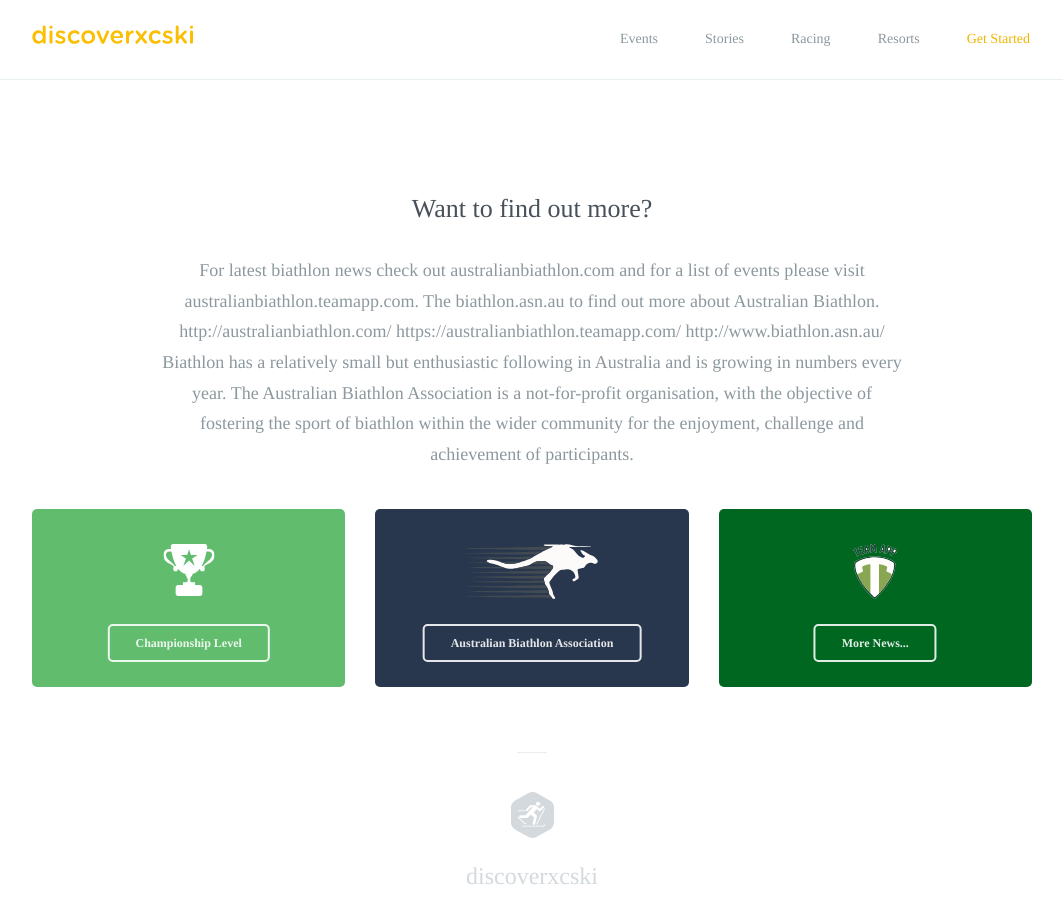
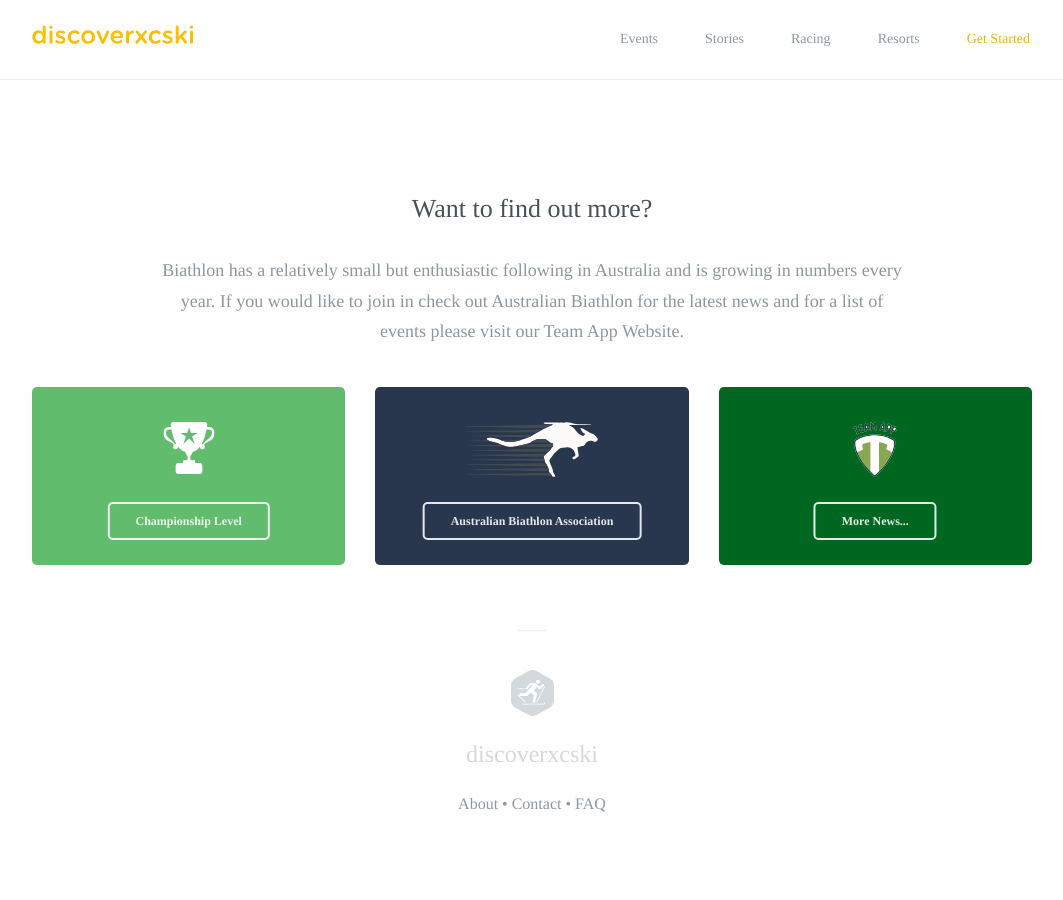
Before and after one commit to robcatto/robcatto.github.io, a Jekyll site: the page built from racing/australian-biathlon/index.html, in a window 1280 px wide and 900 px high, scrolled down 2276 px. Shown: the whole window, without its empty margins (108-1171 px from the left). Built offline with Jekyll 4.4.1, drawn with Linux system fonts in a browser that asks for light colours; some web fonts are replaced; Markdown is read by kramdown in place of the engine named in the settings; after the commit the page ends 3144 px from its top, so only the background shows below that.

Commit message:
Update index.html

```diff
--- a/racing/australian-biathlon/index.html
+++ b/racing/australian-biathlon/index.html
@@ -89,8 +89,8 @@ layout: default
                    <section class="mobile_section" style="border-bottom: none">
                 <h3>Want to find out more?</h3>
                 <p>
-                For latest biathlon news check out australianbiathlon.com and for a list of events please visit australianbiathlon.teamapp.com. The biathlon.asn.au to find out more about Australian Biathlon.  http://australianbiathlon.com/   https://australianbiathlon.teamapp.com/   http://www.biathlon.asn.au/
-                Biathlon has a relatively small but enthusiastic following in Australia and is growing in numbers every year.  The Australian Biathlon Association is a not-for-profit organisation, with the objective of fostering the sport of biathlon within the wider community for the enjoyment, challenge and achievement of participants.
+                Biathlon has a relatively small but enthusiastic following in Australia and is growing in numbers every year. If you would like to join in check out Australian Biathlon for the latest news and for a list of events please visit our Team App Website.
+
                 </p>
 
                     <div class="row">
```
